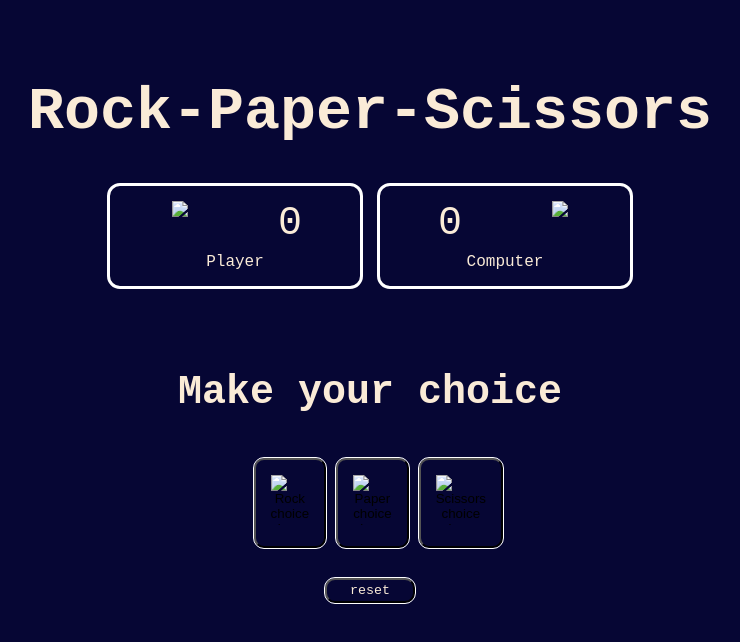
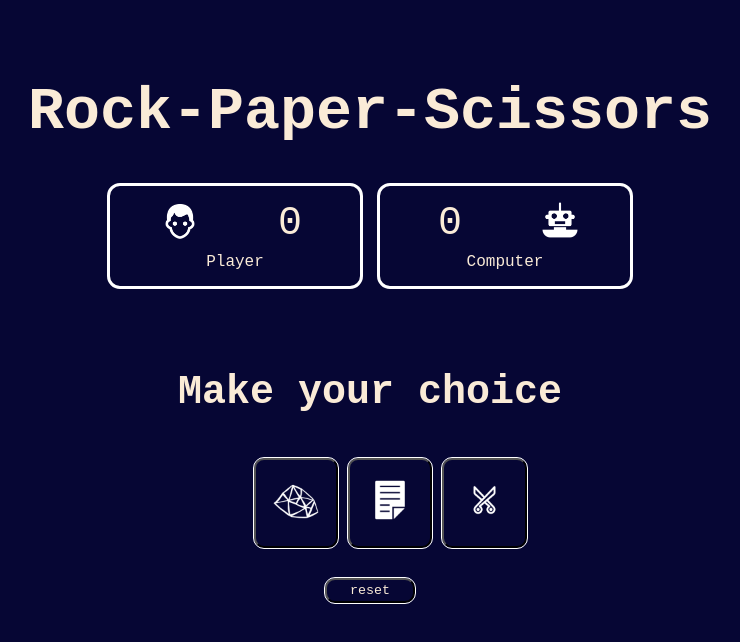
Before and after one commit to breyes26/rock-paper-scissors, a plain HTML site: page index.html in a window 1280 px wide. Shown: the whole page, without its empty margins (270-1010 px from the left). Drawn offline with Linux system fonts and the light colour scheme; the site is published under a folder, as on GitHub Pages, so addresses that start at the root find nothing.

Commit message:
Fix git pages bug

```diff
--- a/index.html
+++ b/index.html
@@ -21,7 +21,7 @@
             <div id="player-box">
                 <div class="icon-score">
                     <div class="img-wrap">
-                        <img class="icon" src="/images/userIcon.png">
+                        <img class="icon" src="images/userIcon.png">
                     </div>
                     <div class="score">0</div>
                 </div>
@@ -32,7 +32,7 @@
                <div class="icon-score">
                 <div class="score">0</div>
                 <div class="img-wrap">
-                    <img class="icon" src="/images/computerIcon.png">
+                    <img class="icon" src="images/computerIcon.png">
                 </div>
                </div>
                 Computer
@@ -47,17 +47,17 @@
         <div class="choices">
             <button class="choice-btn" id="rock">
                 <div class="img-wrap">
-                    <img class="icon" src="/images/rockIcon.png" alt="Rock choice icon">
+                    <img class="icon" src="images/rockIcon.png" alt="Rock choice icon">
                 </div>
             </button>
             <button class="choice-btn" id="paper">
                 <div class="img-wrap">
-                    <img class="icon" src="/images/paperIcon.png" alt="Paper choice icon">
+                    <img class="icon" src="images/paperIcon.png" alt="Paper choice icon">
                 </div>
             </button>
             <button class="choice-btn" id="scissors">
                 <div class="img-wrap">
-                    <img class="icon" src="/images/scissorsIcon.png" alt="Scissors choice icon">
+                    <img class="icon" src="images/scissorsIcon.png" alt="Scissors choice icon">
                 </div>
             </button>
         </div>
```
